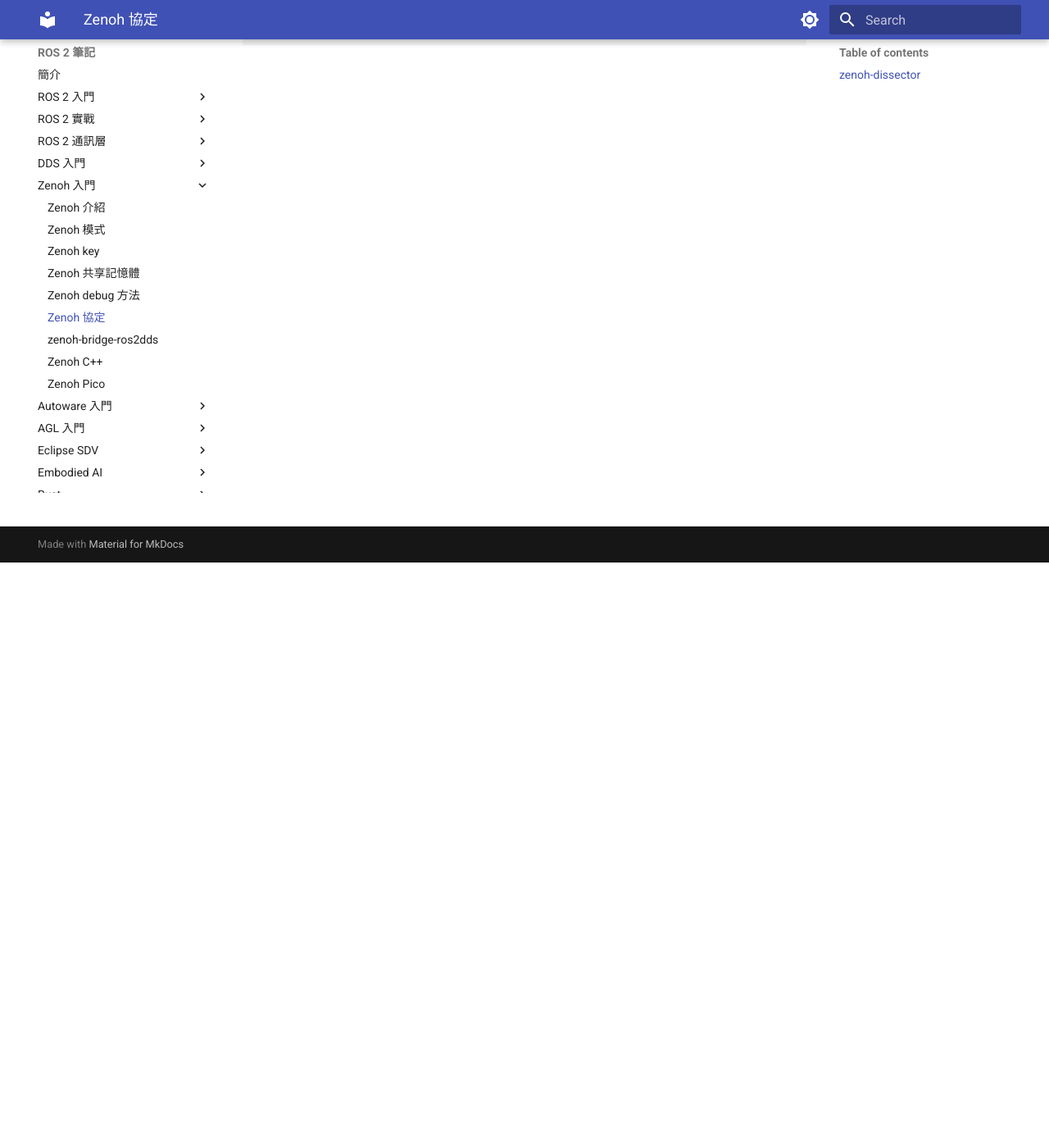
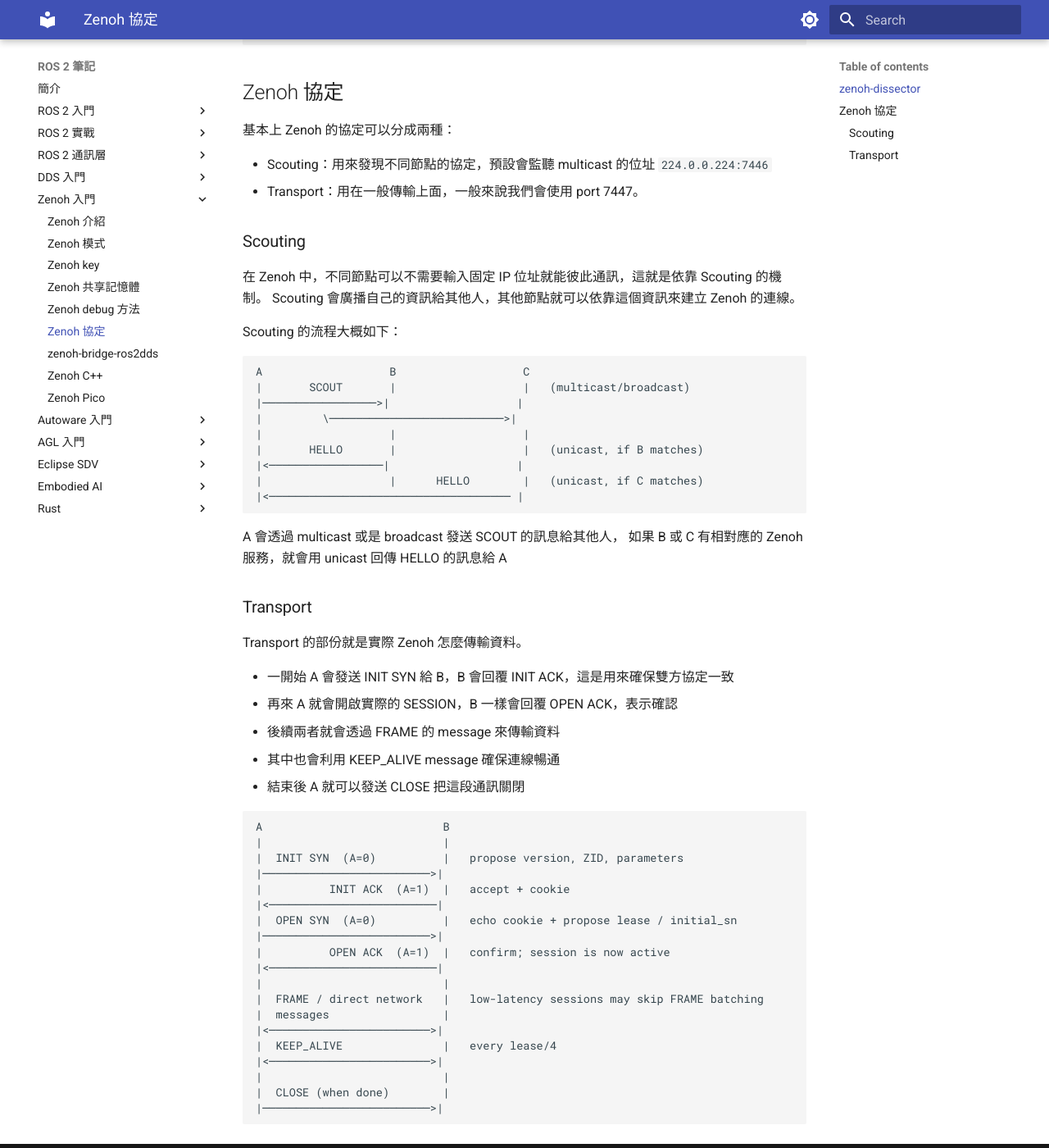
Before and after one commit to evshary/ros2-learning, an MkDocs documentation site: the page built from docs/zenoh/protocol.md, in a window 1280 px wide and 1400 px high, scrolled down 714 px. Shown: the whole window at 82% size. Built offline with MkDocs 1.6.1 and Material for MkDocs 9.7.7, drawn with Linux system fonts in a browser that asks for light colours.

Commit message:
Add Zenoh protocol
Signed-off-by: ChenYing Kuo <evshary@gmail.com>

````diff
--- a/docs/zenoh/protocol.md
+++ b/docs/zenoh/protocol.md
@@ -32,3 +32,64 @@ cp libzenoh_dissector.so ~/.local/lib/wireshark/plugins/4.6/epan/libzenoh_dissec
 ./z_sub -l tcp/127.0.0.1:7447
 ./z_pub -e tcp/127.0.0.1:7447
 ```
+
+## Zenoh 協定
+
+基本上 Zenoh 的協定可以分成兩種：
+
+* Scouting：用來發現不同節點的協定，預設會監聽 multicast 的位址 `224.0.0.224:7446`
+* Transport：用在一般傳輸上面，一般來說我們會使用 port 7447。
+
+### Scouting
+
+在 Zenoh 中，不同節點可以不需要輸入固定 IP 位址就能彼此通訊，這就是依靠 Scouting 的機制。
+Scouting 會廣播自己的資訊給其他人，其他節點就可以依靠這個資訊來建立 Zenoh 的連線。
+
+Scouting 的流程大概如下：
+
+```text
+A                   B                   C
+|       SCOUT       |                   |   (multicast/broadcast)
+|─────────────────>|                   |
+|         \──────────────────────────>|
+|                   |                   |
+|       HELLO       |                   |   (unicast, if B matches)
+|<─────────────────|                   |
+|                   |      HELLO        |   (unicast, if C matches)
+|<──────────────────────────────────── |
+```
+
+A 會透過 multicast 或是 broadcast 發送 SCOUT 的訊息給其他人，
+如果 B 或 C 有相對應的 Zenoh 服務，就會用 unicast 回傳 HELLO 的訊息給 A
+
+### Transport
+
+Transport 的部份就是實際 Zenoh 怎麼傳輸資料。
+
+* 一開始 A 會發送 INIT SYN 給 B，B 會回覆 INIT ACK，這是用來確保雙方協定一致
+* 再來 A 就會開啟實際的 SESSION，B 一樣會回覆 OPEN ACK，表示確認
+* 後續兩者就會透過 FRAME 的 message 來傳輸資料
+* 其中也會利用 KEEP_ALIVE message 確保連線暢通
+* 結束後 A 就可以發送 CLOSE 把這段通訊關閉
+
+```text
+A                           B
+|                           |
+|  INIT SYN  (A=0)          |   propose version, ZID, parameters
+|─────────────────────────>|
+|          INIT ACK  (A=1)  |   accept + cookie
+|<─────────────────────────|
+|  OPEN SYN  (A=0)          |   echo cookie + propose lease / initial_sn
+|─────────────────────────>|
+|          OPEN ACK  (A=1)  |   confirm; session is now active
+|<─────────────────────────|
+|                           |
+|  FRAME / direct network   |   low-latency sessions may skip FRAME batching
+|  messages                 |
+|<────────────────────────>|
+|  KEEP_ALIVE               |   every lease/4
+|<────────────────────────>|
+|                           |
+|  CLOSE (when done)        |
+|─────────────────────────>|
+```
````
